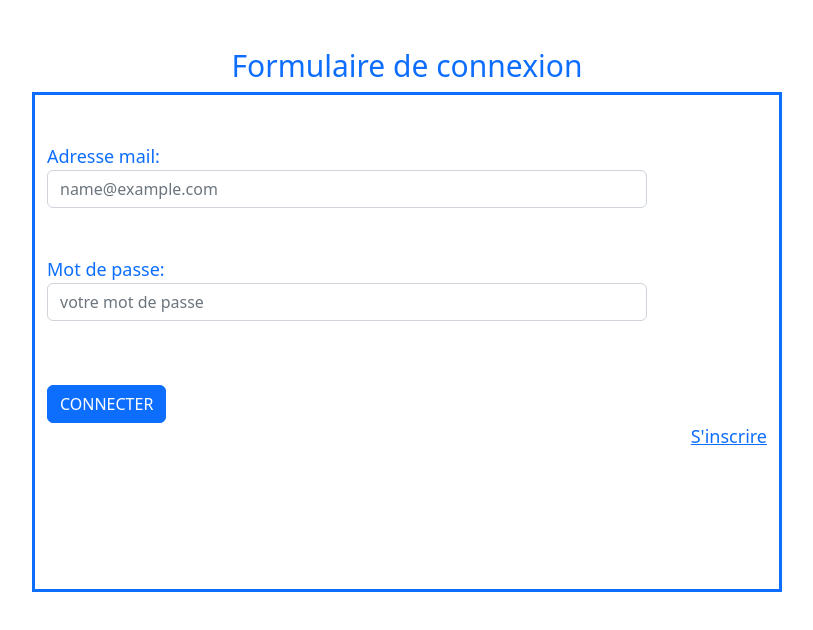
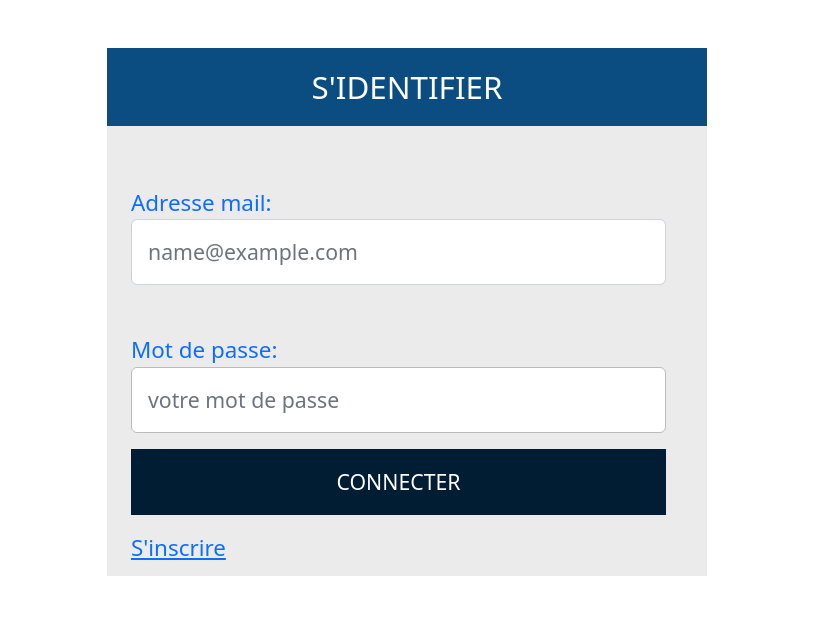
Before and after one commit to josephine-1/projet_gestion_inscriptionAA, an Angular app: page / in a window 1280 px wide. Shown: the top 630 px of the page, without its empty margins (233-1046 px from the left). Built offline with nearby package versions, Linux system fonts and the light colour scheme; what angular-paginator, ng2-search-filter, ngx-pagination would draw is missing.

Commit message:
modification pageconn

```diff
--- a/src/app/page-connexion/page-connexion.component.html
+++ b/src/app/page-connexion/page-connexion.component.html
@@ -9,16 +9,16 @@
 </head>
 <body>
   <!-- Page de connexion -->
-  <div class="container mt-5">
-  <h5 class="title text-center " style="color: #0d6efd; ">Formulaire de connexion</h5>
-  <form [formGroup]="angForm"    ngSubmit="onSubmit()">
+  <div class="login  mt-5">
+    <h2 class="login-header">S'identifier</h2>
+  <form [formGroup]="angForm"  class="login-container"  ngSubmit="onSubmit()">
   <div class="form-group container contenue">
 <!--    <form [formGroup]="connecterForm" [ngSubmit]!="onSubmit()" > -->
   <div class="form-group mb-3 mt-5">
 
     <div class="form-group">
       <label class="center-block" style="color: #0d6efd; ">Adresse mail:
-        <input type="text" class="form-control" formControlName="email" id="email" placeholder="name@example.com" style="width: 600px;" >
+        <input type="text" class="form-control" formControlName="email" id="email" placeholder="name@example.com"  >
       </label>
     </div>
   </div>
@@ -33,8 +33,9 @@
 
   <div class="form-group mb-3 mt-5">
     <label class="center-block" style="color: #0d6efd; ">Mot de passe:
-      <input type="password" class="form-control" formControlName="password" placeholder="votre mot de passe" style="width: 600px;">
+      <input type="password" class="form-control" formControlName="password" placeholder="votre mot de passe" >
     </label>
+  </div>
     <!-- pour controle -->
 <div *ngIf="angForm.controls['password'].invalid && (angForm.controls['password'].dirty || angForm.controls['password'].touched)" class="alert alert-danger">
   <div *ngIf="angForm.controls['password'].errors && angForm.controls['password'].errors['required']">
@@ -45,12 +46,14 @@
 
 </div>
 
-  </div>
 
+  <p>
+    <input type="submit" value="CONNECTER">
+  </p>
 
-  <button class="btn btn-primary mt-5">CONNECTER</button><br>
+ <!--  <button class="btn btn-primary mt-5">CONNECTER</button><br> -->
 
-  <a routerLink="inscription" style="float:right ;">S'inscrire</a>
+  <a routerLink="inscription" >S'inscrire</a>
 
    <!-- <button type="submit"
             [disabled]="angForm.pristine || angForm.invalid" class="btn btn-primary">
@@ -70,5 +73,9 @@
 <p>Form status: {{ angForm.status | json }}</p> -->
 </div>
 
+
+
+
+
 </body>
 </html>
--- a/src/app/page-connexion/page-connexion.component.scss
+++ b/src/app/page-connexion/page-connexion.component.scss
@@ -1,32 +1,116 @@
+@import url(https://fonts.googleapis.com/css?family=Open+Sans:400,700);
+
 /* Define standard variables and values for website */
-$bgcolor: white;
+/* $bgcolor: white;
 $border:3px solid #0d6efd ;
 $textcolor: black;
 $textcolorr:white;
 $fontsize: 18px;
 $widht:750px;
-$hauteur:500px;
+$hauteur:500px; */
 /* $marg-top:100px; */
-$coloroff:#0d6efd;
-$size-title:30px;
+/* $coloroff:#0d6efd;
+$size-title:30px; */
+$widthl: 600px;
+$margin: 16px auto;
+$font-size: 16px;
+$margin-top: 0;
+$margin-bottom: 0;
+$width: 0;
+$margin-right: auto;
+$margin-left: auto;
+$border: 12px solid transparent;
+$border-bottom-color: rgb(15, 66, 107);
+$background: rgb(12, 77, 129);
+ $padding: 20px;
+  $font-size: 1.4em;
+  $font-weight: normal;
+  $text-align: center;
+  $text-transform: uppercase;
+  $color: #fff;
+  $backgroundC: #ebebeb;
+  $paddingC: 12px;
+
+ $box-sizingi: border-box;
+  $displayi: block;
+  $widthi: 100%;
+  $border-widthi: 1px;
+  $border-stylei: solid;
+  $paddingi: 16px;
+  $outlinei: 0;
+  $font-familyi: inherit;
+  $font-sizei: 0.95em;
+
 
 /* Use the variables */
-.contenue {
+.login{
+  width:$widthl ;
+  margin:$margin ;
+  font-size:$font-size ;
+}
+
+.login-header
+ {
+  margin-top:$margin-top;
+  margin-bottom:$margin-bottom;
+}
+
+.login-header {
+  background: rgb(12, 77, 129);
+  padding: 20px;
+  font-size: 1.4em;
+  font-weight: normal;
+  text-align: center;
+  text-transform: uppercase;
+  color: #fff;
+}
+.login-container {
+  background: #ebebeb;
+  padding: 12px;
+}
+.login input {
+  box-sizing: border-box;
+  display: block;
+  width: 535px;
+  border-width: 1px;
+  border-style: solid;
+  padding: 16px;
+  outline: 0;
+  font-family: inherit;
+  font-size: 0.95em;
+}
+.login input[type="email"],
+.login input[type="password"] {
+  background: #fff;
+  border-color: #bbb;
+  color: #555;
+}
+.login input[type="submit"] {
+  background: rgb(1, 29, 51);
+  border-color: transparent;
+  color: #fff;
+  cursor: pointer;
+}
+.login input[type="submit"]:hover {
+  background: #17c;
+}
+
+/* .contenue {
   background-color: $bgcolor;
   color: $textcolor;
   font-size: $fontsize;
   width: $widht;
-  height: $hauteur;
+  height: $hauteur; */
  /*  margin-top: $marg-top; */
-  border: $border;
+ /*  border: $border;
 
-}
+} */
 /* .btn {
 background-color: $coloroff;
 color: $textcolorr;
 
 
 } */
-.title {
+/* .title {
     font-size: $size-title;
-}
+} */
--- a/src/app/tableau-adm/tableau-adm.component.html
+++ b/src/app/tableau-adm/tableau-adm.component.html
@@ -30,7 +30,7 @@
                 <td *ngIf="list.etat == true">{{list.email}}</td>
                 <td *ngIf="list.etat == true">{{list.matricule}}</td>
                 <td *ngIf="list.etat == true">{{list.role}}</td>
-                <td class="d-flex justify-center">
+                <td *ngIf="list.etat == true" class="d-flex justify-center">
                     <a routerLink="active/modifier">
                       <svg width="24" height="24" viewBox="0 0 24 24" fill="none" xmlns="http://www.w3.org/2000/svg">
                         <path d="M12 12C13.3261 12 14.5979 11.4732 15.5355 10.5355C16.4732 9.59785 17 8.32608 17 7C17 5.67392 16.4732 4.40215 15.5355 3.46447C14.5979 2.52678 13.3261 2 12 2C10.6739 2 9.40215 2.52678 8.46447 3.46447C7.52678 4.40215 7 5.67392 7 7C7 8.32608 7.52678 9.59785 8.46447 10.5355C9.40215 11.4732 10.6739 12 12 12V12Z" stroke="#0D6EFD" stroke-width="1.5" stroke-linecap="round" stroke-linejoin="round"/>
```
